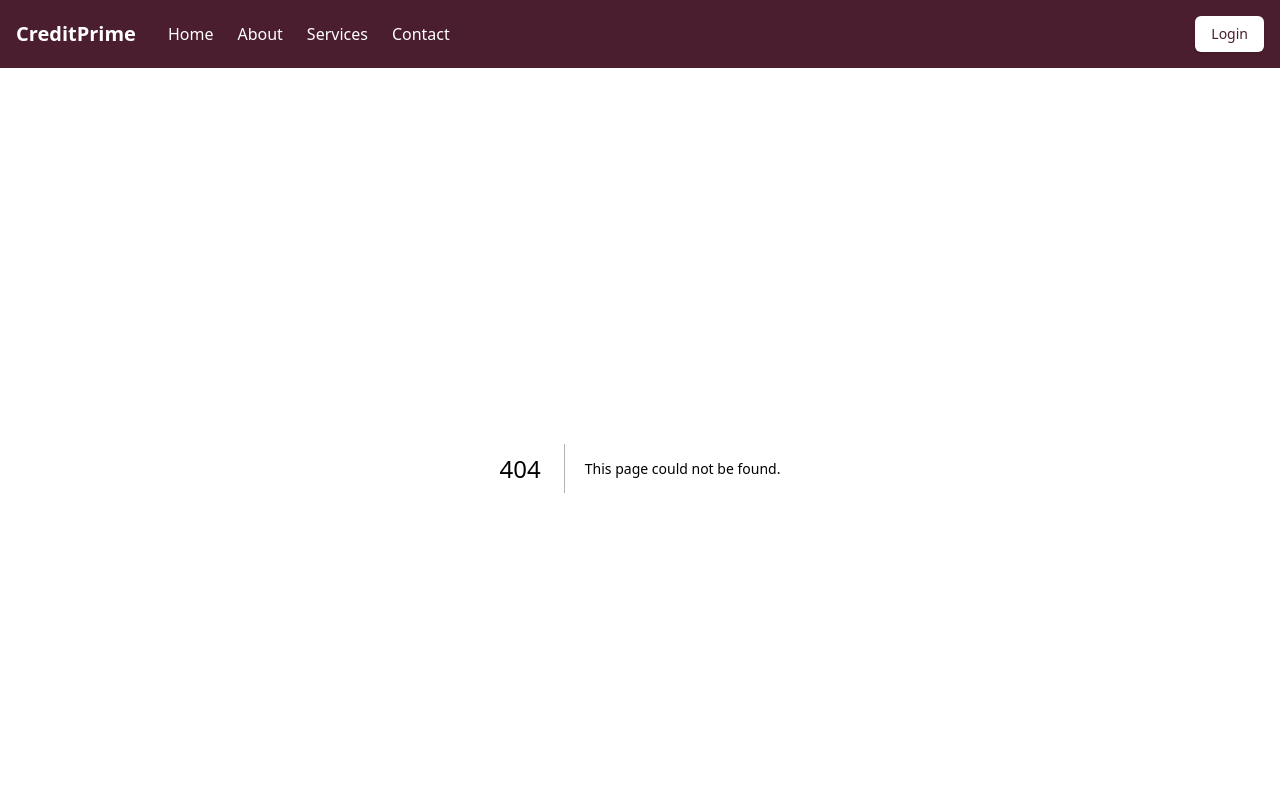
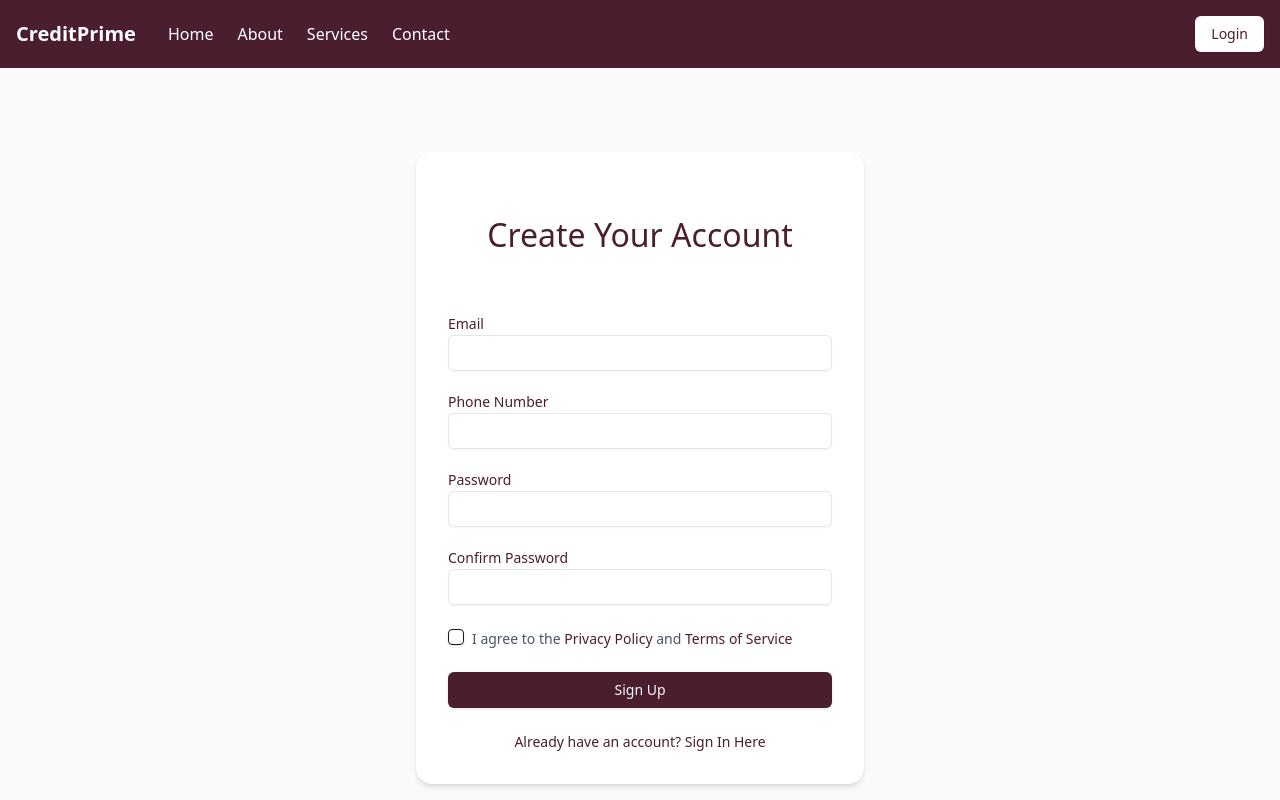
Before and after one commit to FSDTeam-SAA/Rambap_Frontend, a Next.js app: page /sign-up in a window 1280 px wide. Before the commit this address had no page. Shown: the top 800 px of the page. Built offline with nearby package versions, Linux system fonts and the light colour scheme.

Commit message:
designed the the sign in and sign up page

```diff
--- a/package.json
+++ b/package.json
@@ -9,6 +9,8 @@
     "lint": "next lint"
   },
   "dependencies": {
+    "@hookform/resolvers": "^5.2.1",
+    "@radix-ui/react-checkbox": "^1.3.3",
     "@radix-ui/react-label": "^2.1.7",
     "@radix-ui/react-slot": "^1.2.3",
     "@radix-ui/react-toast": "^1.2.15",
@@ -20,10 +22,12 @@
     "next-themes": "^0.4.6",
     "react": "^18",
     "react-dom": "^18",
+    "react-hook-form": "^7.62.0",
     "sharp": "^0.34.3",
     "sonner": "^2.0.7",
     "tailwind-merge": "^3.3.1",
-    "tailwindcss-animate": "^1.0.7"
+    "tailwindcss-animate": "^1.0.7",
+    "zod": "^4.0.17"
   },
   "devDependencies": {
     "@types/node": "^20",
--- /dev/null
+++ b/src/app/(Auth)/_components/AuthForm.tsx
@@ -0,0 +1,93 @@
+'use client'
+
+import React, { ReactNode } from 'react'
+import { useForm } from 'react-hook-form'
+import { z } from 'zod'
+import { zodResolver } from '@hookform/resolvers/zod'
+import { Input } from '@/components/ui/input'
+import { Button } from '@/components/ui/button'
+import { Label } from '@/components/ui/label'
+
+// type of each field
+type Field = {
+  name: string
+  label: string
+  type?: string
+}
+
+// Props for the reusable form
+interface AuthFormProps {
+  title: string
+  fields: Field[]
+  // eslint-disable-next-line @typescript-eslint/no-explicit-any
+  onSubmit: (data: any) => void
+  submitText: string
+  children?: ReactNode
+}
+
+export default function AuthForm({
+  title,
+  fields,
+  onSubmit,
+  submitText,
+  children,
+}: AuthFormProps) {
+  const schema = z.object(
+    // eslint-disable-next-line @typescript-eslint/no-explicit-any
+    fields.reduce((acc: any, field) => {
+      if (field.name === 'email') {
+        acc[field.name] = z.string().email({ message: 'Invalid email' })
+      } else if (field.name.toLowerCase().includes('password')) {
+        acc[field.name] = z
+          .string()
+          .min(6, { message: 'Password must be at least 6 characters' })
+      } else {
+        acc[field.name] = z.string().min(1, { message: 'Required' })
+      }
+      return acc
+    }, {})
+  )
+
+  type FormData = z.infer<typeof schema>
+  const {
+    register,
+    handleSubmit,
+    formState: { errors },
+  } = useForm<FormData>({ resolver: zodResolver(schema) })
+
+  return (
+    <div className="space-y-[30px]">
+      <h2 className="text-2xl md:text-[32px] font-medium mb-4 text-center p-8 leading-[120%] text-[#4B1E2F]">
+        {title}
+      </h2>
+
+      <form onSubmit={handleSubmit(onSubmit)} className="space-y-6">
+        {/* Render dynamic fields */}
+        {fields.map((field) => (
+          <div key={field.name} className="flex flex-col space-y-1">
+            <Label htmlFor={field.name}>{field.label}</Label>
+            <Input
+              id={field.name}
+              type={field.type || 'text'}
+              // eslint-disable-next-line @typescript-eslint/no-explicit-any
+              {...register(field.name as any)}
+            />
+            {errors[field.name] && (
+              <span className="text-sm text-red-500">
+                {errors[field.name]?.message as string}
+              </span>
+            )}
+          </div>
+        ))}
+
+        {/* Extra custom content before button */}
+        {children && <div>{children}</div>}
+
+        {/* Submit button */}
+        <Button type="submit" className="w-full bg-[#4B1E2F]">
+          {submitText}
+        </Button>
+      </form>
+    </div>
+  )
+}
--- /dev/null
+++ b/src/app/(Auth)/layout.tsx
@@ -0,0 +1,15 @@
+import React from 'react'
+
+export default function AuthLayout({
+  children,
+}: {
+  children: React.ReactNode
+}) {
+  return (
+    <div className="min-h-screen flex items-center justify-center bg-[#F9FAFB] text-[#4B1E2F]">
+      <div className="w-full max-w-md bg-white shadow-md rounded-[16px] p-8">
+        {children}
+      </div>
+    </div>
+  )
+}
--- /dev/null
+++ b/src/app/(Auth)/reset-password/page.tsx
@@ -0,0 +1,27 @@
+'use client'
+import AuthForm from '../_components/AuthForm'
+
+export default function ResetPasswordPage() {
+  // eslint-disable-next-line @typescript-eslint/no-explicit-any
+  const handleReset = (data: any) => {
+    console.log('Reset Password Data:', data)
+  }
+
+  return (
+    <AuthForm
+      title="Reset Password"
+      submitText="Reset"
+      onSubmit={handleReset}
+      fields={[
+        { name: 'email', label: 'Email', type: 'email' },
+        { name: 'code', label: 'Verification Code' },
+        { name: 'password', label: 'New Password', type: 'password' },
+        {
+          name: 'confirmPassword',
+          label: 'Confirm Password',
+          type: 'password',
+        },
+      ]}
+    />
+  )
+}
--- /dev/null
+++ b/src/app/(Auth)/sign-in/page.tsx
@@ -0,0 +1,51 @@
+'use client'
+
+import Link from 'next/link'
+import { Checkbox } from '@/components/ui/checkbox'
+import AuthForm from '../_components/AuthForm'
+
+export default function SignInPage() {
+  // eslint-disable-next-line @typescript-eslint/no-explicit-any
+  const handleSignIn = (data: any) => {
+    console.log('Sign In Data:', data)
+  }
+
+  return (
+    <div className="space-y-6">
+      <AuthForm
+        title="Welcome Back"
+        submitText="Sign In"
+        onSubmit={handleSignIn}
+        fields={[
+          { name: 'email', label: 'Email', type: 'email' },
+          { name: 'password', label: 'Password', type: 'password' },
+        ]}
+      >
+        {/* Checkbox + Forgot password (inside form, above button) */}
+        <div className="flex items-center justify-between text-sm">
+          <label className="flex items-center space-x-2">
+            <Checkbox id="remember" />
+            <span>Remember me</span>
+          </label>
+          <Link
+            href="/reset-password"
+            className="text-[#4B1E2F] hover:underline"
+          >
+            Forgot password?
+          </Link>
+        </div>
+      </AuthForm>
+
+      {/* Below button */}
+      <p className="text-center text-sm">
+        New to our platform?{' '}
+        <Link
+          href="/signup"
+          className="text-[#4B1E2F] font-medium hover:underline"
+        >
+          Sign Up Here
+        </Link>
+      </p>
+    </div>
+  )
+}
--- /dev/null
+++ b/src/app/(Auth)/sign-up/page.tsx
@@ -0,0 +1,61 @@
+'use client'
+
+import Link from 'next/link'
+import { Checkbox } from '@/components/ui/checkbox'
+import AuthForm from '../_components/AuthForm'
+
+export default function SignUpPage() {
+  // eslint-disable-next-line @typescript-eslint/no-explicit-any
+  const handleSignUp = (data: any) => {
+    console.log('Sign Up Data:', data)
+  }
+
+  return (
+    <div className="space-y-6">
+      <AuthForm
+        title="Create Your Account"
+        submitText="Sign Up"
+        onSubmit={handleSignUp}
+        fields={[
+          { name: 'email', label: 'Email', type: 'email' },
+          { name: 'phone', label: 'Phone Number', type: 'text' },
+          { name: 'password', label: 'Password', type: 'password' },
+          {
+            name: 'confirmPassword',
+            label: 'Confirm Password',
+            type: 'password',
+          },
+        ]}
+      >
+        {/* Terms & Privacy (inside form, above button) */}
+        <div className="flex items-start space-x-2 text-sm">
+          <Checkbox id="terms" />
+          <label htmlFor="terms" className="leading-snug text-gray-600">
+            I agree to the{' '}
+            <Link
+              href="/privacy-policy"
+              className="text-[#4B1E2F] hover:underline"
+            >
+              Privacy Policy
+            </Link>{' '}
+            and{' '}
+            <Link href="/terms" className="text-[#4B1E2F] hover:underline">
+              Terms of Service
+            </Link>
+          </label>
+        </div>
+      </AuthForm>
+
+      {/* Below button */}
+      <p className="text-center text-sm">
+        Already have an account?{' '}
+        <Link
+          href="/signin"
+          className="text-[#4B1E2F] font-medium hover:underline"
+        >
+          Sign In Here
+        </Link>
+      </p>
+    </div>
+  )
+}
--- /dev/null
+++ b/src/components/ui/checkbox.tsx
@@ -0,0 +1,30 @@
+"use client"
+
+import * as React from "react"
+import * as CheckboxPrimitive from "@radix-ui/react-checkbox"
+import { Check } from "lucide-react"
+
+import { cn } from "@/lib/utils"
+
+const Checkbox = React.forwardRef<
+  React.ElementRef<typeof CheckboxPrimitive.Root>,
+  React.ComponentPropsWithoutRef<typeof CheckboxPrimitive.Root>
+>(({ className, ...props }, ref) => (
+  <CheckboxPrimitive.Root
+    ref={ref}
+    className={cn(
+      "peer h-4 w-4 shrink-0 rounded-sm border border-primary shadow focus-visible:outline-none focus-visible:ring-1 focus-visible:ring-ring disabled:cursor-not-allowed disabled:opacity-50 data-[state=checked]:bg-primary data-[state=checked]:text-primary-foreground",
+      className
+    )}
+    {...props}
+  >
+    <CheckboxPrimitive.Indicator
+      className={cn("flex items-center justify-center text-current")}
+    >
+      <Check className="h-4 w-4" />
+    </CheckboxPrimitive.Indicator>
+  </CheckboxPrimitive.Root>
+))
+Checkbox.displayName = CheckboxPrimitive.Root.displayName
+
+export { Checkbox }
```
Also changed, not shown: 1 other file (tests, documents, lock files or other folders).
